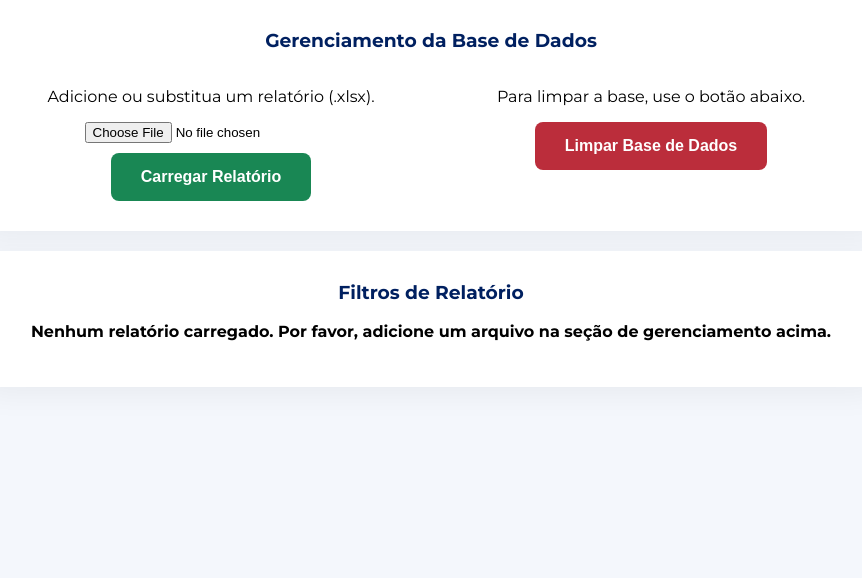
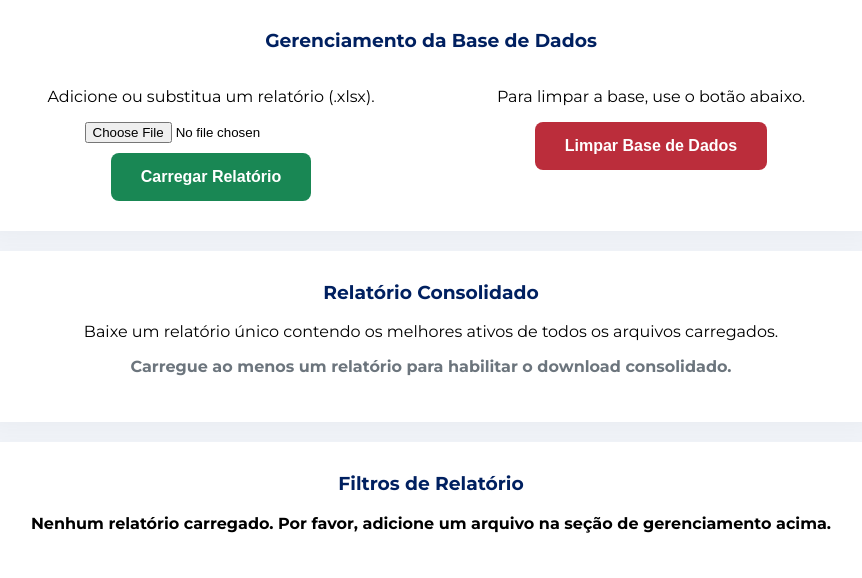
Before and after one commit to VBGVictor/SELECTION_PRODUCTS, a Flask app: page / in a window 1280 px wide. Shown: the part 107-685 px from the top of the page, without its empty margins (209-1071 px from the left). Run offline with Flask 3, Linux system fonts and the light colour scheme.

Commit message:
First MVP 1.0

```diff
--- a/app/routes.py
+++ b/app/routes.py
@@ -222,3 +222,51 @@ def download_file(file_format):
             return response
     except Exception as e:
         return f"<h1>Ocorreu um erro ao gerar o arquivo:</h1><p>{str(e)}</p>", 500
+
+@main_bp.route('/download_all/<report_type>', methods=['GET'])
+def download_all(report_type):
+    try:
+        available_reports = get_available_reports()
+        if not available_reports:
+            flash('Nenhum relatório disponível para gerar o consolidado.', 'error')
+            return redirect(url_for('main.index'))
+
+        all_dfs = []
+        for report_file in available_reports:
+            df = get_report_data(report_file)
+            if not df.empty:
+                all_dfs.append(df)
+
+        if not all_dfs:
+            flash('Nenhum dado processável encontrado em todos os relatórios.', 'error')
+            return redirect(url_for('main.index'))
+
+        consolidated_df = pd.concat(all_dfs, ignore_index=True)
+        consolidated_df.drop_duplicates(inplace=True)
+
+        is_advisor_report = (report_type == 'assessor')
+
+        top_n = 8 if is_advisor_report else 5
+
+        # A análise é feita sobre todos os ativos de todos os relatórios
+        analysis_result = find_best_assets(consolidated_df, top_n=top_n)
+
+        if analysis_result.empty:
+            flash('Nenhum ativo encontrado para o relatório consolidado.', 'info')
+            return redirect(url_for('main.index'))
+
+        # Geração do PDF
+        base_path = get_base_path()
+        logo_path = os.path.join(base_path, 'static', 'logo.png')
+        pdf_bytes = create_pdf_report(analysis_result, include_roa=is_advisor_report, logo_path=logo_path)
+
+        filename = f"relatorio_consolidado_{report_type}.pdf"
+
+        response = make_response(pdf_bytes)
+        response.headers['Content-Type'] = 'application/pdf'
+        response.headers['Content-Disposition'] = f'attachment; filename={filename}'
+        return response
+
+    except Exception as e:
+        flash(f'Ocorreu um erro ao gerar o relatório consolidado: {e}', 'error')
+        return redirect(url_for('main.index'))
--- a/app/templates/index.html
+++ b/app/templates/index.html
@@ -59,6 +59,19 @@
         </div>
 
         <div class="card">
+            <h3>Relatório Consolidado</h3>
+            <p style="text-align: center;">Baixe um relatório único contendo os melhores ativos de todos os arquivos carregados.</p>
+            {% if available_reports %}
+                <div class="button-group" style="display: flex; justify-content: center; gap: 20px; margin-top: 15px;">
+                    <a href="{{ url_for('main.download_all', report_type='cliente') }}" class="btn btn-client">Baixar Consolidado (Clientes)</a>
+                    <a href="{{ url_for('main.download_all', report_type='assessor') }}" class="btn btn-advisor">Baixar Consolidado (Assessores)</a>
+                </div>
+            {% else %}
+                <p style="text-align:center; font-weight: bold; color: #6c757d;">Carregue ao menos um relatório para habilitar o download consolidado.</p>
+            {% endif %}
+        </div>
+
+        <div class="card">
             <h3>Filtros de Relatório</h3>
             {% if available_reports %}
                 <form id="filter-form" action="{{ url_for('main.process_filters') }}" method="post">
```
